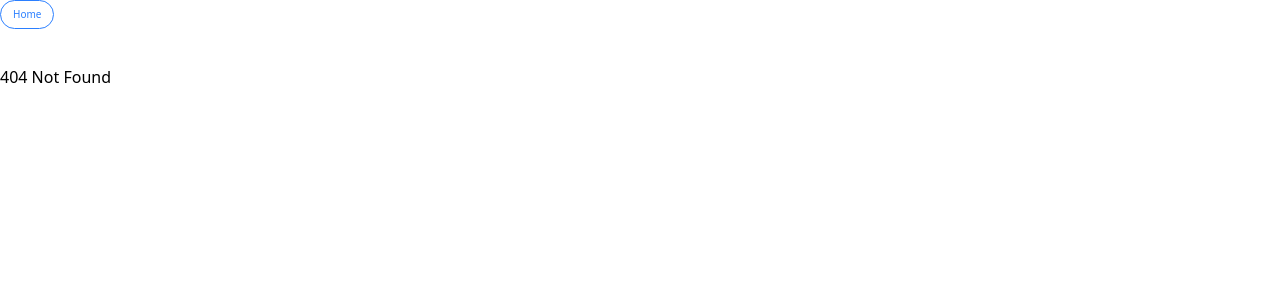
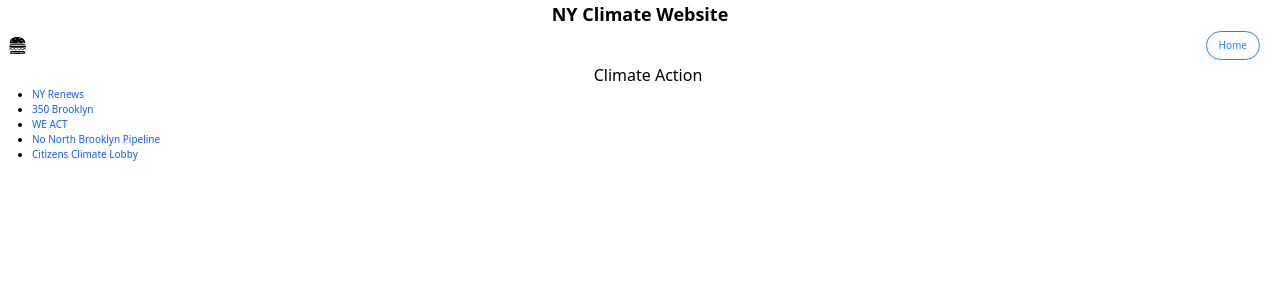
Before and after one commit to yohn-dezmon/ny-climate-website, a React (Vite) app in the folder ny-website/: page /action in a window 1280 px wide. Before the commit this address had no page. Shown: the top 300 px of the page. Built offline with nearby package versions, Linux system fonts and the light colour scheme.

Commit message:
added a page for climate actin

```diff
--- a/ny-website/src/App.tsx
+++ b/ny-website/src/App.tsx
@@ -1,3 +1,4 @@
+import ClimateActionPage from './pages/ClimateActionPage';
 import HomePage from './pages/HomePage';
 import EnergyAndEmissionsPage from './pages/EnergyAndEmissionsPage';
 import NotFoundPage from './pages/NotFoundPage';
@@ -12,7 +13,8 @@ const router = createBrowserRouter([
     errorElement: <NotFoundPage />,
     children: [
       { index: true, element: <HomePage /> },
-      { path: "energy", element: <EnergyAndEmissionsPage />}
+      { path: "energy", element: <EnergyAndEmissionsPage />},
+      { path: "action", element: <ClimateActionPage />}
     ]
   },
 ]);
--- /dev/null
+++ b/ny-website/src/pages/ClimateActionPage.tsx
@@ -0,0 +1,36 @@
+function EnergyAndEmissionsPage() {
+    const listItemStyle = "text-[10px] hover:underline text-blue-600 marker:text-black";
+
+    const listItems = [
+        {'url': 'https://www.nyrenews.org/', 'text': 'NY Renews'},
+        {'url': 'https://350brooklyn.org/', 'text': '350 Brooklyn'},
+        {'url': 'https://www.weact.org/', 'text': 'WE ACT'},
+        {'url': 'https://www.nonorthbrooklynpipeline.org/', 'text': 'No North Brooklyn Pipeline'},
+        {'url': 'https://citizensclimatelobby.org/chapters/NY_NYC/', 'text': 'Citizens Climate Lobby'}
+        ];
+
+    const renderedListItems = listItems.map((item) => {
+        return(
+            <li key={item.url} className={listItemStyle}>
+                <a href={item.url} target="_blank" rel="noopener noreferrer">
+                    {item.text}
+                </a>
+            </li>
+        )
+    });
+
+    return(
+        <div className="relative flex flex-col relative ml-4">
+            <h1 className="text-center">Climate Action</h1>
+            <div className="ml-4 text-[10px]">
+                <ul role="list" className="list-disc">
+                    {renderedListItems}
+                </ul>
+            </div>
+
+        </div>
+
+    )
+}
+
+export default EnergyAndEmissionsPage;
--- a/ny-website/src/pages/EnergyAndEmissionsPage.tsx
+++ b/ny-website/src/pages/EnergyAndEmissionsPage.tsx
@@ -1,9 +1,9 @@
 function EnergyAndEmissionsPage() {
     return(
         <div className="relative flex flex-col relative ml-4">
-            <h1 className="text-center">Energy And Emissions Page</h1>
+            <h1 className="text-center">Energy And Emissions</h1>
             <div className="mb-4 text-[10px]">
-                Buildings are the largest source of GHG emissions in New York, contributing ⅓ of the state's total emissions
+                Buildings are the largest source of greenhouse gas (GHG) emissions in New York, contributing ⅓ of the state's total emissions
             </div>
 
         </div>
```
